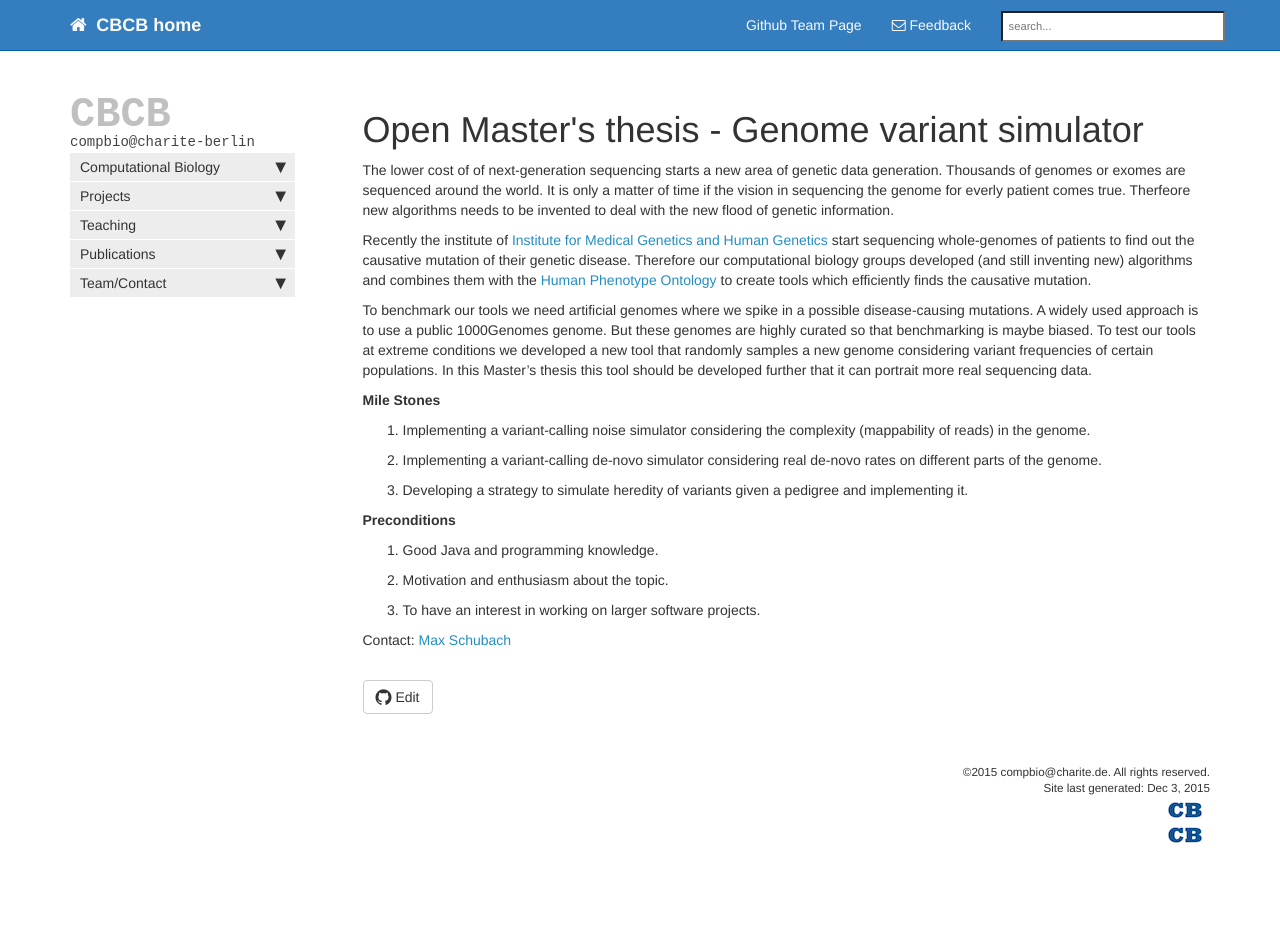
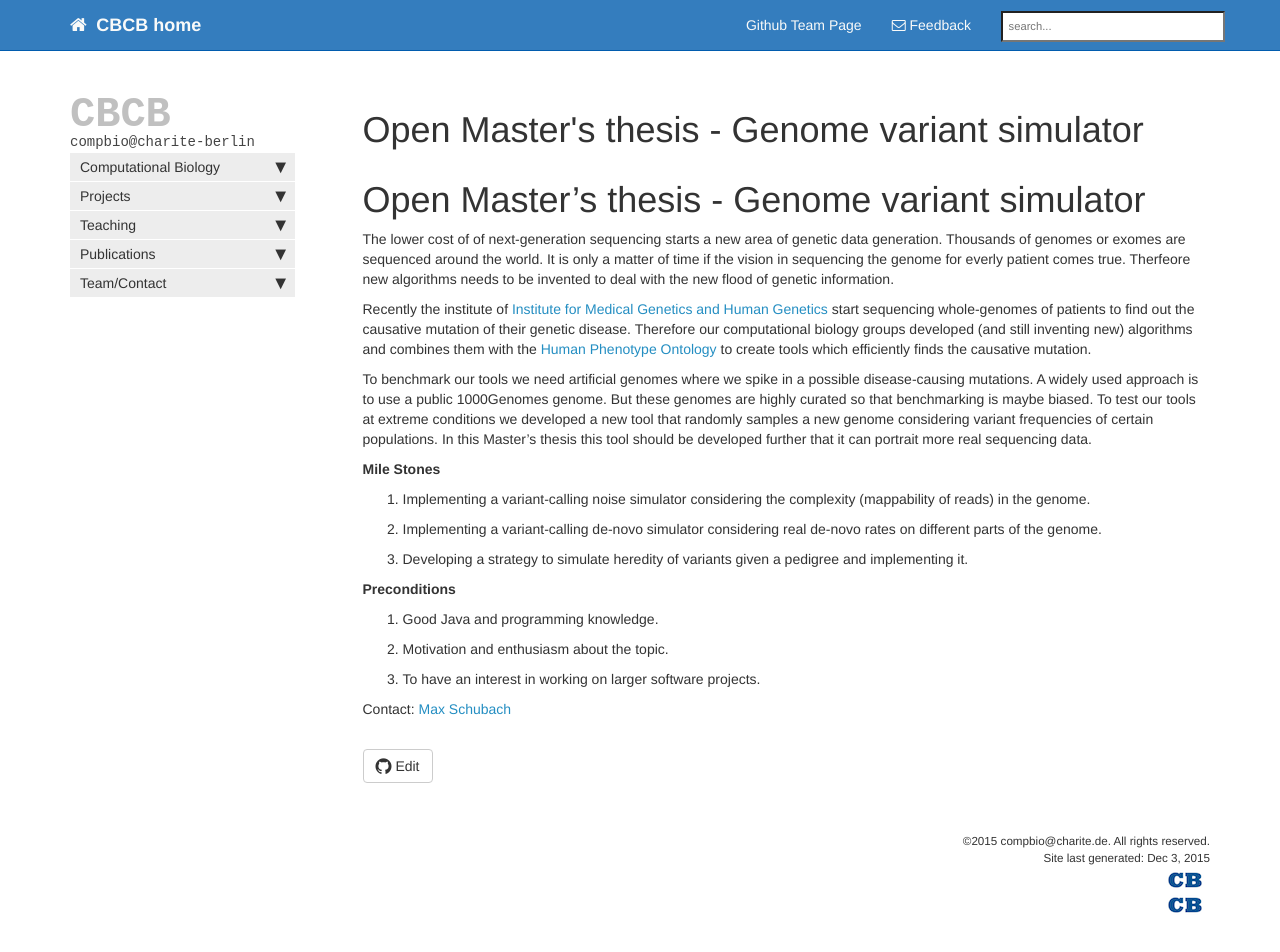
Before and after one commit to charite/charite.github.io, a Jekyll site: the page built from master_simulator.md, in a window 1280 px wide and 977 px high. Shown: the top 952 px of the window. Built offline with Jekyll 4.4.1, drawn with Linux system fonts in a browser that asks for light colours; nearby versions of some CDN libraries; library files that are not in the unit come from our copies; Markdown is read by kramdown in place of the engine named in the settings; comment, search, counter and statistics services are not loaded.

Commit message:
Update master_simulator.md

```diff
--- a/master_simulator.md
+++ b/master_simulator.md
@@ -1,6 +1,8 @@
 ---
 title: Open Master's thesis - Genome variant simulator
 ---
+
+# Open Master's thesis - Genome variant simulator
 
 The lower cost of of next-generation sequencing starts a new area of genetic data generation. Thousands of genomes or exomes are sequenced around the world. It is only a matter of time if the vision in sequencing the genome for everly patient comes true. Therfeore new algorithms needs to be invented to deal with the new flood of genetic information.
 
```
